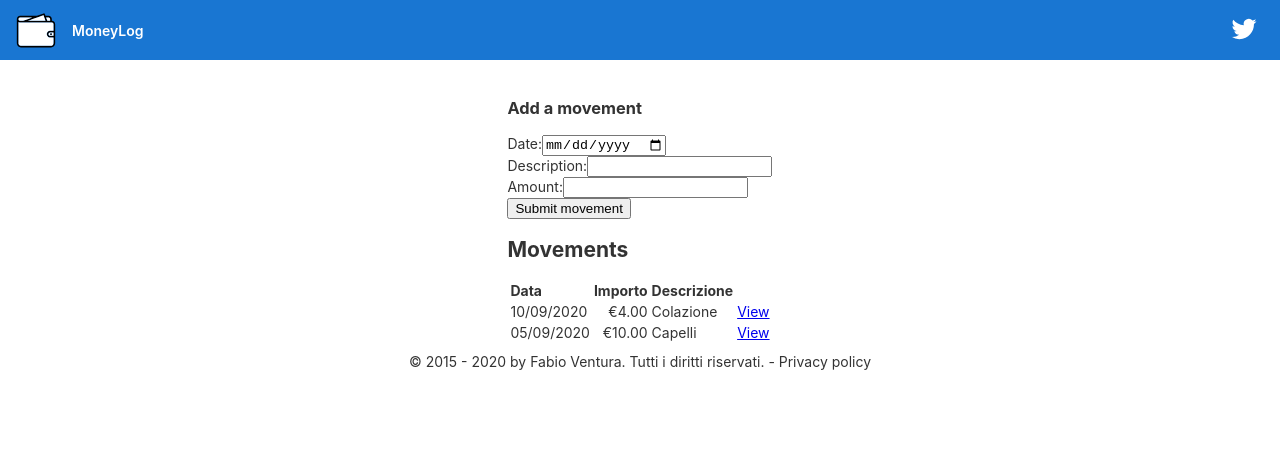
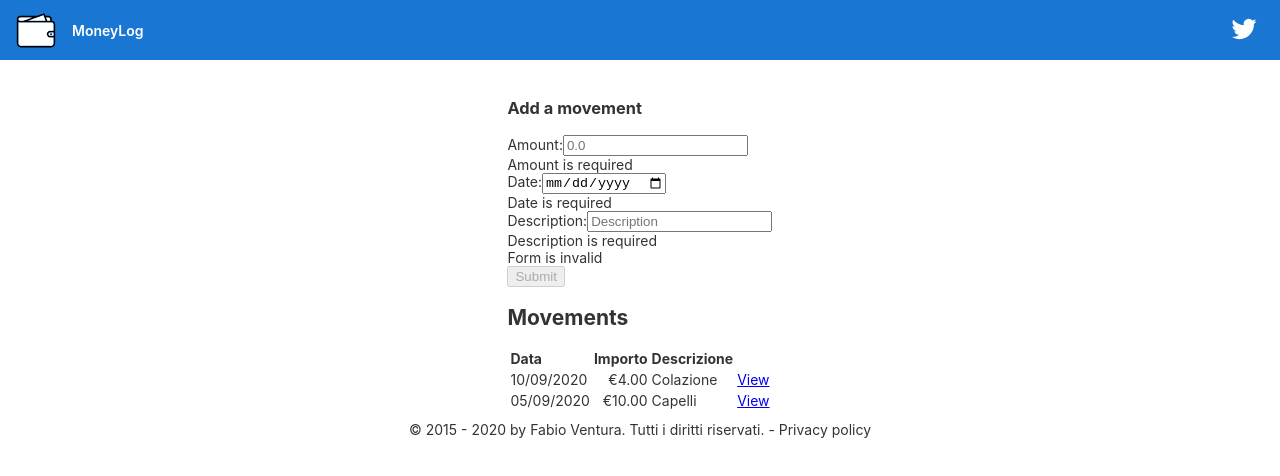
Before and after one commit to fabiov/moneylog-app, an Angular app: page / in a window 1280 px wide. Shown: the top 476 px of the page. Built offline with nearby package versions, Linux system fonts and the light colour scheme.

Commit message:
add some validators to movements form

```diff
--- /dev/null
+++ b/src/app/components/movement-form/movement-form.component.html
@@ -0,0 +1,30 @@
+<h3>Add a movement</h3>
+<form [formGroup]="movementForm" (ngSubmit)="onSubmit(movementForm.value)">
+  <div>
+    <label for="amount">Amount:</label>
+    <input [formControl]="amount" id="amount" type="number" step="0.01" placeholder="0.0">
+    <div *ngIf="amount.hasError('required')" class="ui error message">
+      Amount is required
+    </div>
+  </div>
+  <div>
+    <label for="date">Date:</label>
+    <input [formControl]="date" id="date" type="date">
+    <div *ngIf="date.hasError('required')" class="ui error message">
+      Date is required
+    </div>
+  </div>
+  <div>
+    <label for="description">Description:</label>
+    <input [formControl]="description" id="description" type="text" placeholder="Description">
+    <div *ngIf="description.hasError('required')" class="ui error message">
+      Description is required
+    </div>
+  </div>
+  <div *ngIf="!movementForm.valid" class="ui error message">
+    Form is invalid
+  </div>
+  <div>
+    <button [disabled]="!movementForm.valid" type="submit" class="ui button">Submit</button>
+  </div>
+</form>
--- /dev/null
+++ b/src/app/components/movement-form/movement-form.component.ts
@@ -0,0 +1,51 @@
+import { Component, OnInit } from '@angular/core';
+import { Movement } from '../../models/movement.model';
+import { AbstractControl, FormBuilder, FormGroup, Validators } from '@angular/forms';
+
+@Component({
+  selector: 'app-movement-form',
+  templateUrl: './movement-form.component.html',
+  styleUrls: ['./movement-form.component.css']
+})
+export class MovementFormComponent implements OnInit {
+  movementForm: FormGroup;
+
+  amount: AbstractControl;
+  date: AbstractControl;
+  description: AbstractControl;
+
+  constructor(fb: FormBuilder) {
+    this.movementForm = fb.group({
+      amount: ['', Validators.required],
+      date: ['', Validators.required],
+      description: ['', Validators.required]
+    });
+
+    this.amount = this.movementForm.controls.amount;
+    this.date = this.movementForm.controls.date;
+    this.description = this.movementForm.controls.description;
+  }
+
+  ngOnInit(): void {
+  }
+
+  onSubmit(form: any): void {
+    console.log('you submitted value:', form);
+
+    this.amount.setValue('');
+    this.date.setValue('');
+    this.description.setValue('');
+  }
+
+  // addMovement(date: HTMLInputElement, description: HTMLInputElement, amount: HTMLInputElement) {
+  //   console.log(`Addinig movements date: ${date.value}, description: ${description.value} amd amount: ${amount.value}`);
+  //
+  //   // this.movements.push(new Movement(movements.length + 1, parseFloat(amount.value), description.value, new Date(date.value)));
+  //
+  //   amount.value      = '';
+  //   date.value        = '';
+  //   description.value = '';
+  //
+  //   return false;
+  // }
+}
--- a/src/app/movement-list/movement-list.component.html
+++ b/src/app/components/movement-list/movement-list.component.html
@@ -1,18 +1,4 @@
-<form>
-  <h3>Add a movement</h3>
-  <div>
-    <label for="date">Date:</label><input #newDate  name="date" id="date" type="date">
-  </div>
-  <div>
-    <label for="description">Description:</label><input #newDescription name="description" id="description" type="text">
-  </div>
-  <div>
-    <label for="amount">Amount:</label><input #newAmount name="amount" id="amount" type="number" step="0.01">
-  </div>
-  <div>
-    <button (click)="addMovement(newDate, newDescription, newAmount)">Submit movement</button>
-  </div>
-</form>
+<app-movement-form></app-movement-form>
 <h2>Movements</h2>
 <table>
   <thead>
@@ -20,6 +6,7 @@
       <th style="text-align: left;">Data</th>
       <th style="text-align: right;">Importo</th>
       <th style="text-align: left;">Descrizione</th>
+      <th style="text-align: left;"></th>
     </tr>
   </thead>
   <tbody>
--- a/src/app/movement-list/movement-list.component.ts
+++ b/src/app/components/movement-list/movement-list.component.ts
@@ -1,6 +1,6 @@
 import { Component, OnInit } from '@angular/core';
-import { movements } from '../movements';
-import { Movement } from '../models/movement.model';
+import { movements } from '../../movements';
+import { Movement } from '../../models/movement.model';
 
 @Component({
   selector: 'app-movement-list',
@@ -20,18 +20,6 @@ export class MovementListComponent implements OnInit {
   ngOnInit(): void {
   }
 
-  addMovement(date: HTMLInputElement, description: HTMLInputElement, amount: HTMLInputElement) {
-    console.log(`Addinig movements date: ${date.value}, description: ${description.value} amd amount: ${amount.value}`);
-
-    this.movements.push(new Movement(movements.length + 1, parseFloat(amount.value), description.value, new Date(date.value)));
-
-    amount.value      = '';
-    date.value        = '';
-    description.value = '';
-
-    return false;
-  }
-
   sortedMovements(): Array<Movement> {
     return this.movements.sort((a: Movement, b: Movement) => b.date.getTime() - a.date.getTime());
   }
```
Also changed, not shown: src/app/app.module.ts (+6 -1 lines), src/app/components/movement-form/movement-form.component.css (added), src/app/components/movement-list/movement-list.component.css (added), 1 other file (tests, documents, lock files or other folders).
